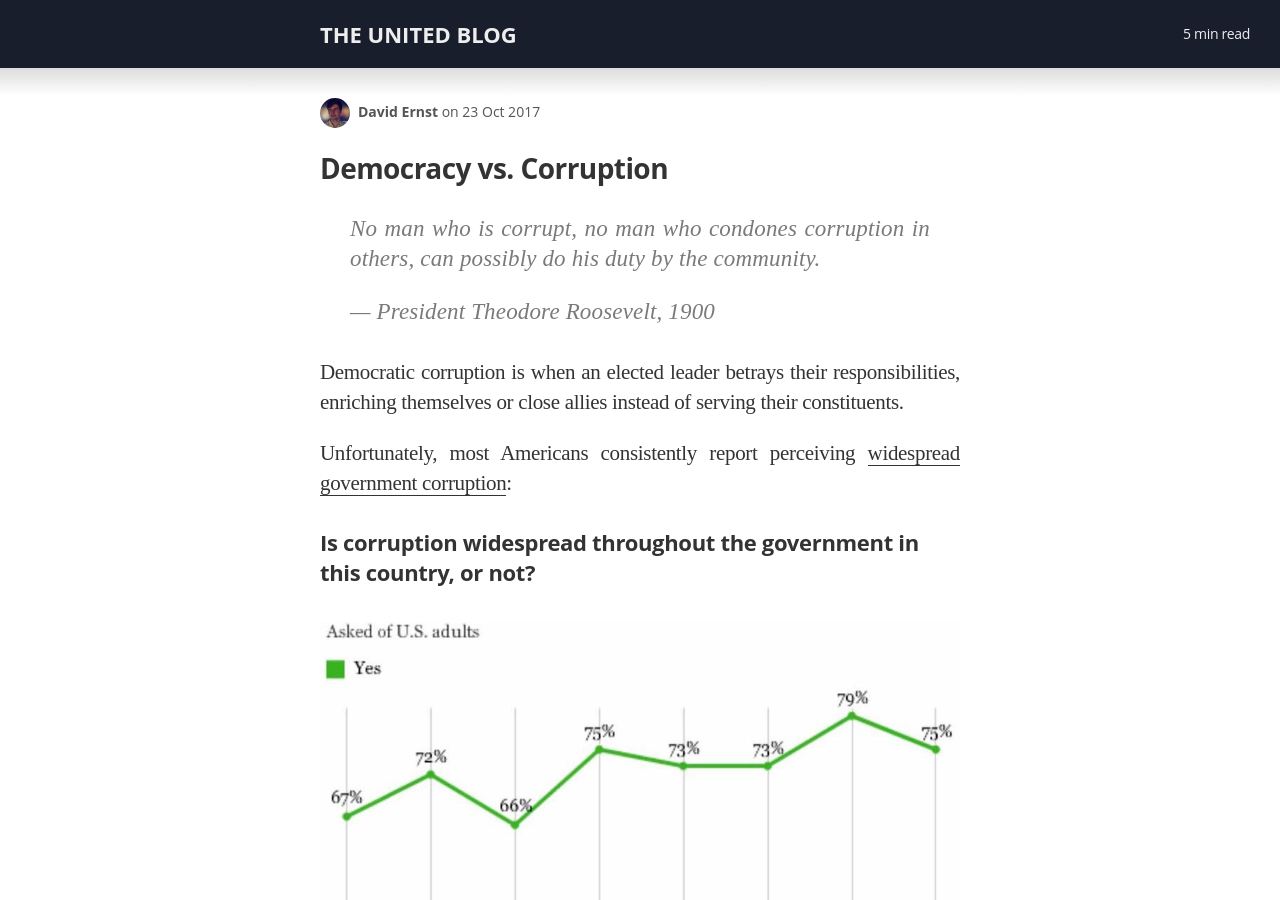
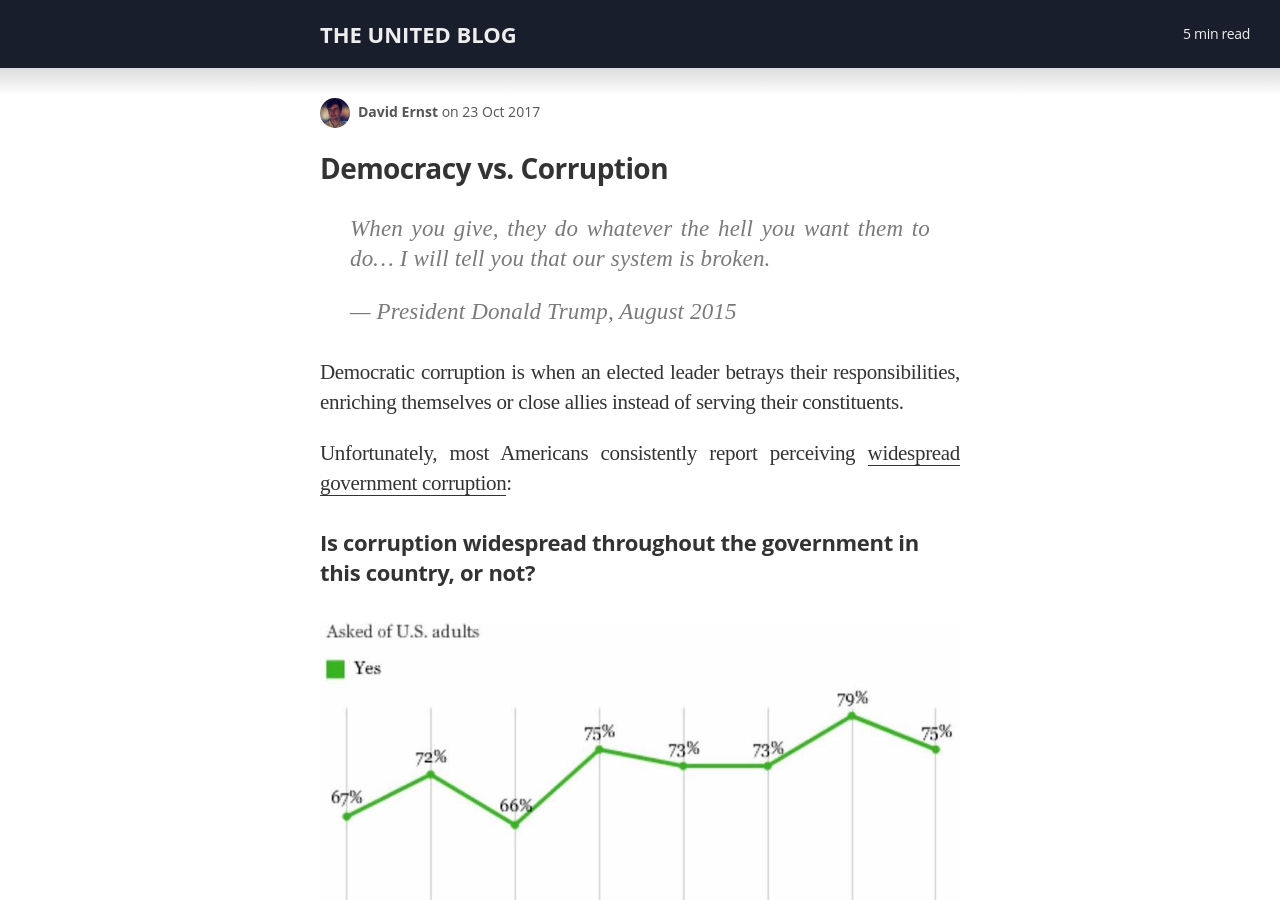
Before and after one commit to voteliquid/blog, a Jekyll site: the page built from _posts/2017-10-23-democracy-vs-corruption.md, in a window 1280 px wide and 900 px high. Built offline with Jekyll 4.4.1, drawn with Linux system fonts in a browser that asks for light colours; nearby versions of some CDN libraries; some web fonts are replaced.

Commit message:
Add DJT quote to the top of 'Democracy vs Corruption'

```diff
--- a/_posts/2017-10-23-democracy-vs-corruption.md
+++ b/_posts/2017-10-23-democracy-vs-corruption.md
@@ -5,9 +5,9 @@ author: davidernst
 excerpt: "Democratic corruption is when an elected leader betrays their responsibilities to their voters, enriching themselves or close allies instead. Unfortunately, most Americans consistently report seeing widespread government corruption..."
 ---
 
-> No man who is corrupt, no man who condones corruption in others, can possibly do his duty by the community.
+> When you give, they do whatever the hell you want them to do... I will tell you that our system is broken.
 >
-> — President Theodore Roosevelt, 1900
+> — President Donald Trump, August 2015
 
 Democratic corruption is when an elected leader betrays their responsibilities, enriching themselves or close allies instead of serving their constituents.
 
```
